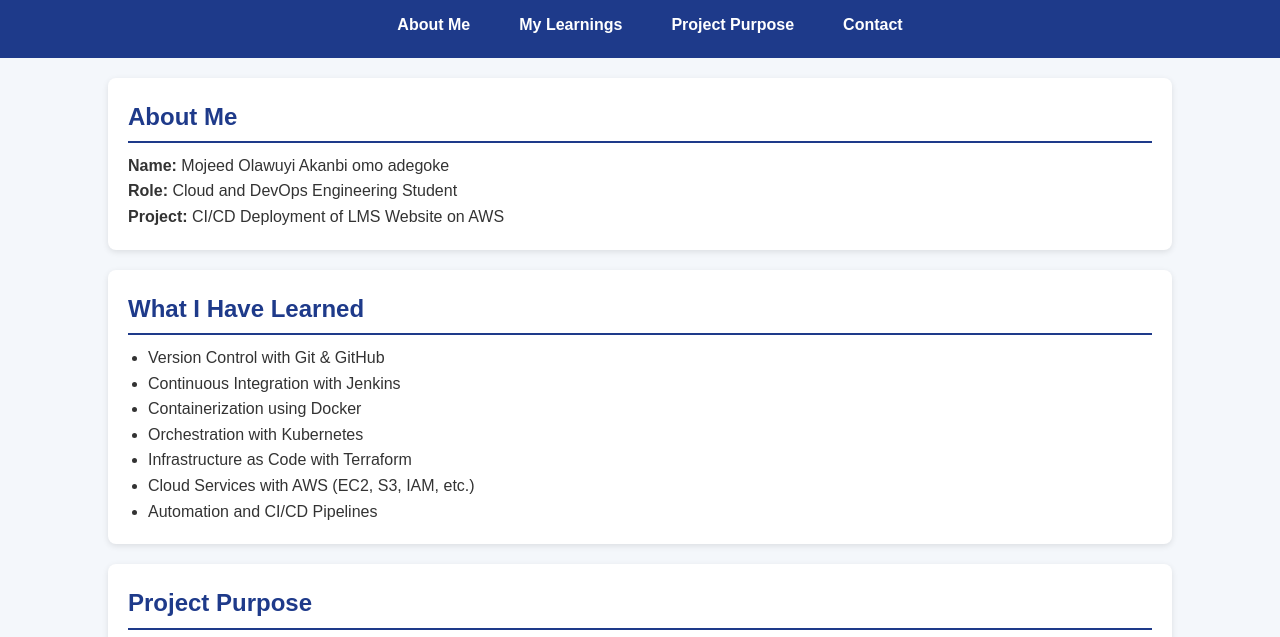
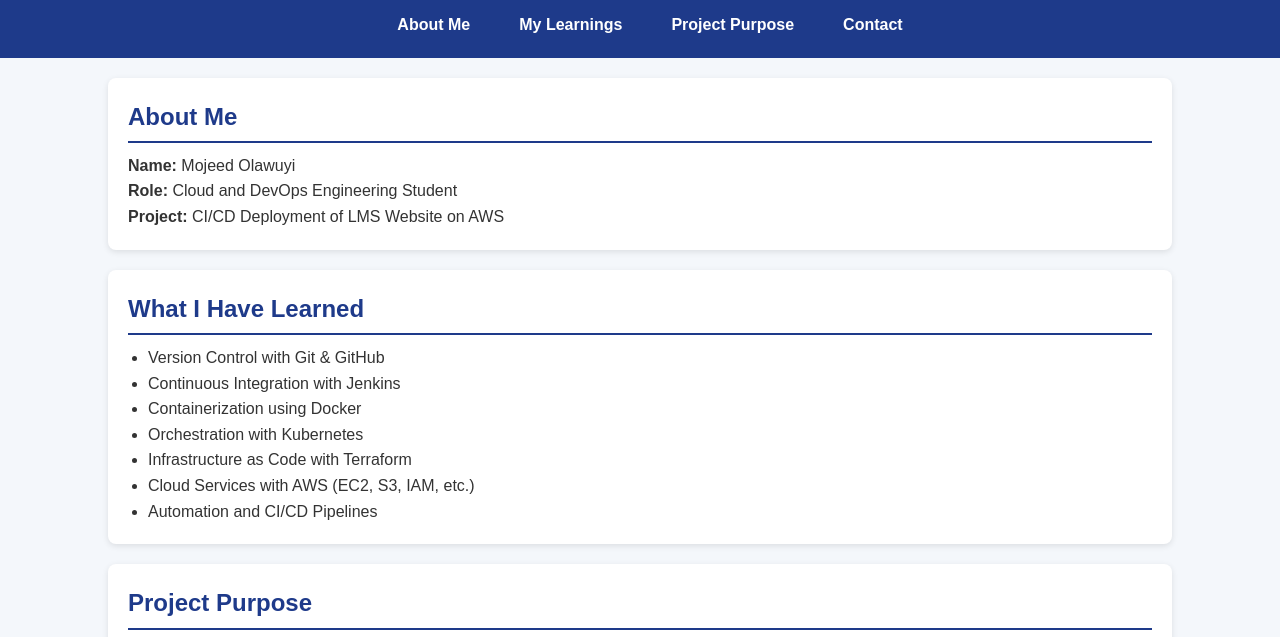
Before and after one commit to maaolawuyi/lms-website, a plain HTML site: page index.html in a window 1280 px wide. Shown: the part 110-747 px from the top of the page. Drawn offline with Linux system fonts and the light colour scheme.

Commit message:
file updated

```diff
--- a/index.html
+++ b/index.html
@@ -25,7 +25,7 @@
 
     <div id="about" class="container">
         <h2>About Me</h2>
-        <p><strong>Name:</strong> Mojeed Olawuyi Akanbi omo adegoke</p>
+        <p><strong>Name:</strong> Mojeed Olawuyi</p>
         <p><strong>Role:</strong> Cloud and DevOps Engineering Student</p>
         <p><strong>Project:</strong> CI/CD Deployment of LMS Website on AWS</p>
     </div>
```
